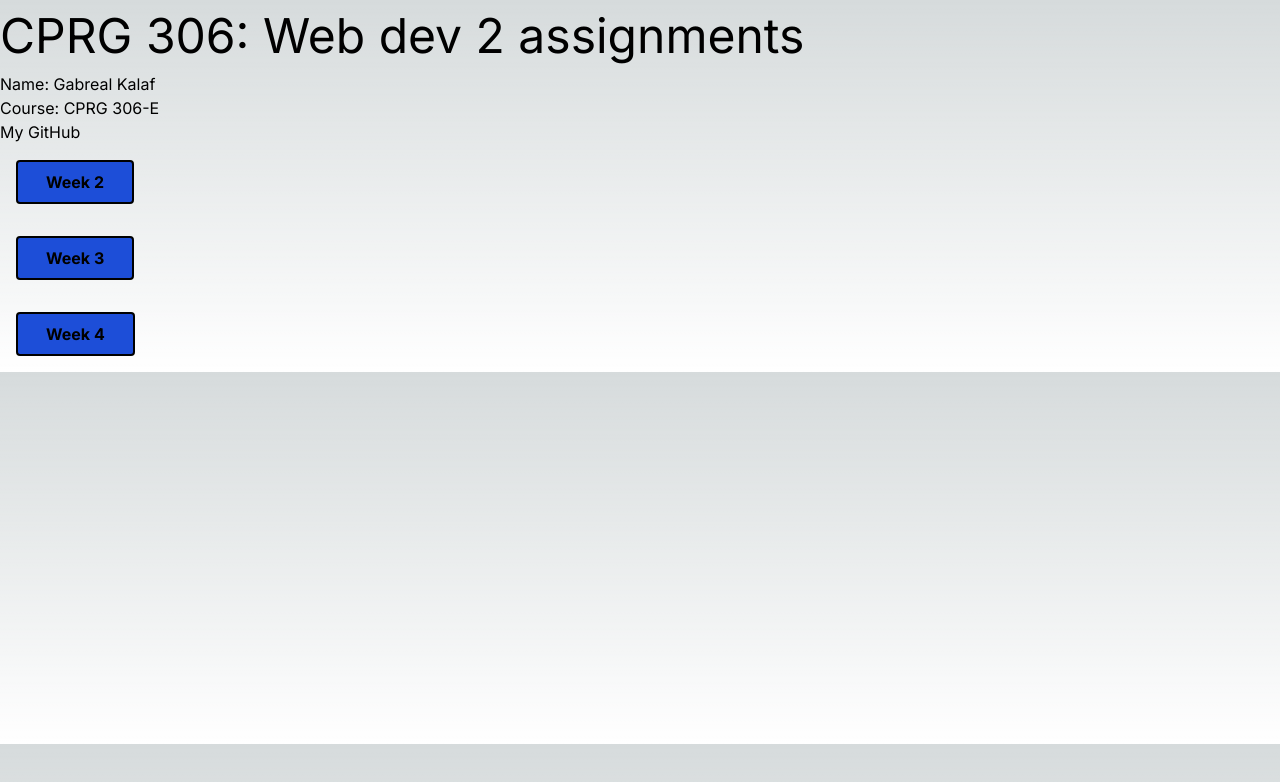
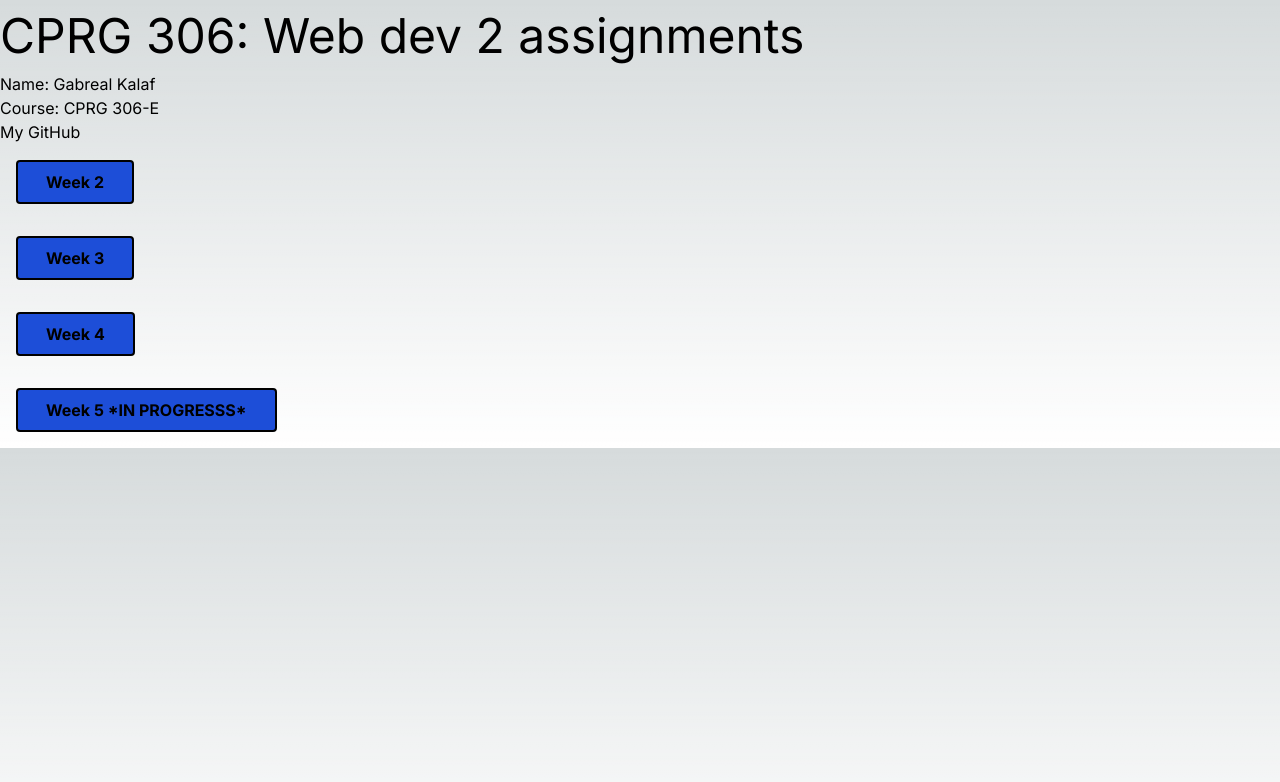
Before and after one commit to Gabrealk/cprg306-assignments, a Next.js app: page / in a window 1280 px wide. Shown: the top 782 px of the page. Built offline with nearby package versions, Linux system fonts and the light colour scheme.

Commit message:
week5 folder creation

```diff
--- a/app/page.js
+++ b/app/page.js
@@ -42,6 +42,17 @@ export default function Home()
         </button>
       </div>
 
+      <div>
+        <button className="font-bold
+                px-7 py-2
+                text-black
+                bg-blue-700
+                border-2 border-black m-4 rounded
+                hover:bg-blue-500">
+          <p><Link href="week5">Week 5 *IN PROGRESSS*</Link></p>
+        </button>
+      </div>
+
     </main>
 
 
```
Also changed, not shown: app/week5/item-list.js (added), app/week5/item.js (added), app/week5/page.js (added).
